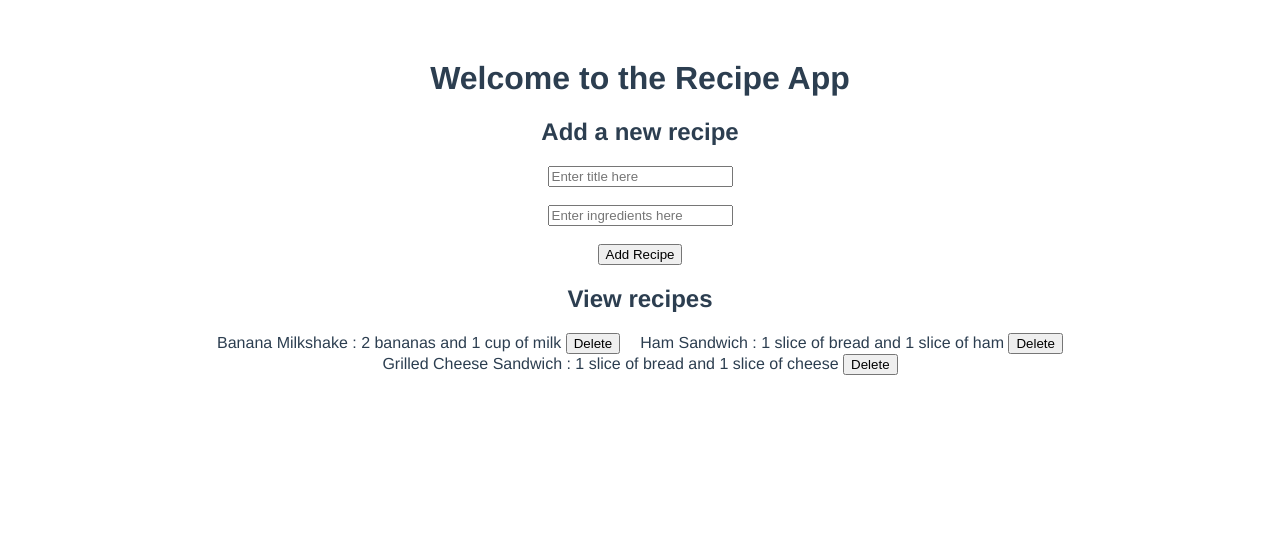
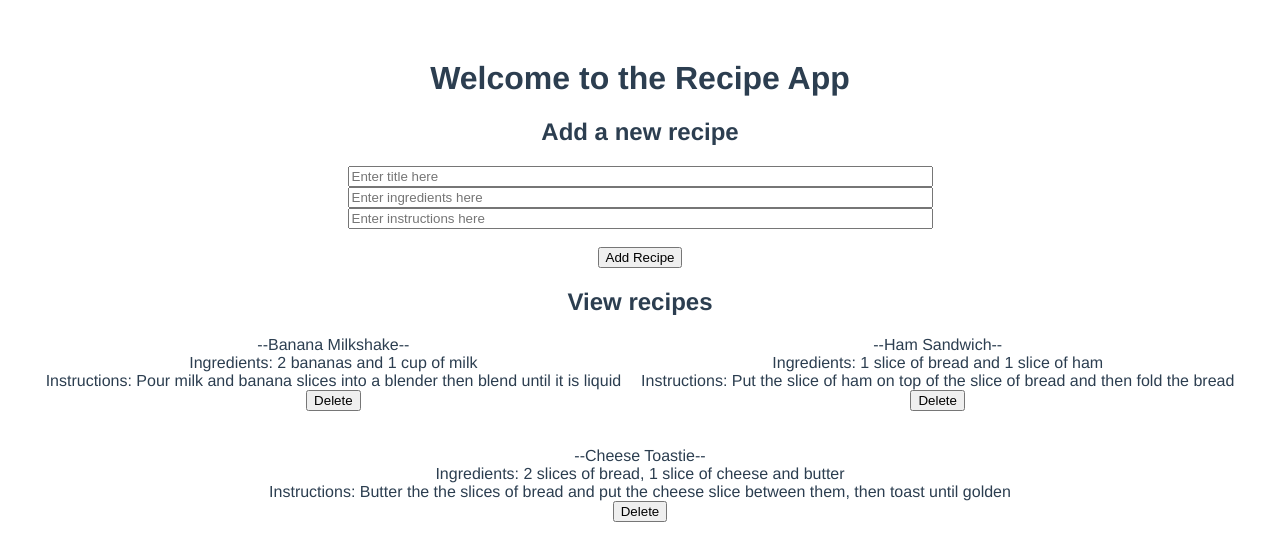
Before and after one commit to Callum-OP/Recipe-App, a Vue app: page / in a window 1280 px wide. Shown: the top 560 px of the page. Built offline with nearby package versions, Linux system fonts and the light colour scheme.

Commit message:
Recipes now include instructions

```diff
--- a/src/components/RecipeApp.vue
+++ b/src/components/RecipeApp.vue
@@ -5,9 +5,11 @@
     <div id="addRecipe">
       <h2>Add a new recipe</h2>
       <form @submit.prevent="addRecipe">
-        <input v-model="newTitle" placeholder="Enter title here">
-        <br><br>
-        <input v-model="newIngredients" placeholder="Enter ingredients here">
+        <input v-model="newTitle" size="70" placeholder="Enter title here">
+        <br>
+        <input v-model="newIngredients" size="70" placeholder="Enter ingredients here">
+        <br>
+        <input v-model="newInstructions" size="70" placeholder="Enter instructions here">
         <br><br>
         <div>
           <button>Add Recipe</button>
@@ -17,15 +19,18 @@
 
     <div id="showRecipes">
       <h2>View recipes</h2>
-      <ul>
-        <li v-for="recipe in recipes" :key="recipe.title">
-          <div id="recipe">
-            {{ recipe.title }} :
-            {{ recipe.ingredients }}
-            <button @click="removeRecipe(recipe)">Delete</button>
-          </div>
-        </li>
-      </ul>
+      <li v-for="recipe in recipes" :key="recipe.title">
+        <div id="recipe">
+          --{{ recipe.title }}--
+          <br>
+          Ingredients: {{ recipe.ingredients }}
+          <br>
+          Instructions: {{ recipe.instructions }}
+          <br>
+          <button @click="removeRecipe(recipe)">Delete</button>
+        </div>
+        <br><br>
+      </li>
     </div>
 
   </div>
@@ -41,19 +46,21 @@ export default {
     return {
       newTitle: '',
       newIngredients: '',
+      newInstructions: '',
       recipes: [
-        { title: 'Banana Milkshake', ingredients: '2 bananas and 1 cup of milk' },
-        { title: 'Ham Sandwich', ingredients: '1 slice of bread and 1 slice of ham' },
-        { title: 'Grilled Cheese Sandwich', ingredients: '1 slice of bread and 1 slice of cheese' }
+        { title: 'Banana Milkshake', ingredients: '2 bananas and 1 cup of milk', instructions: 'Pour milk and banana slices into a blender then blend until it is liquid' },
+        { title: 'Ham Sandwich', ingredients: '1 slice of bread and 1 slice of ham', instructions: 'Put the slice of ham on top of the slice of bread and then fold the bread' },
+        { title: 'Cheese Toastie', ingredients: '2 slices of bread, 1 slice of cheese and butter', instructions: 'Butter the the slices of bread and put the cheese slice between them, then toast until golden' }
       ],
     }
   },
   methods: {
     addRecipe() {
-      if(this.newTitle != '' && this.newIngredients != ''){
+      if(this.newTitle != '' && this.newIngredients != '' && this.newInstructions != ''){
         this.recipes.push({ title: this.newTitle, ingredients: this.newIngredients })
       this.newTitle = ''
       this.newIngredients = ''
+      this.newInstructions = ''
       }
     },
     removeRecipe(recipe) {
```
